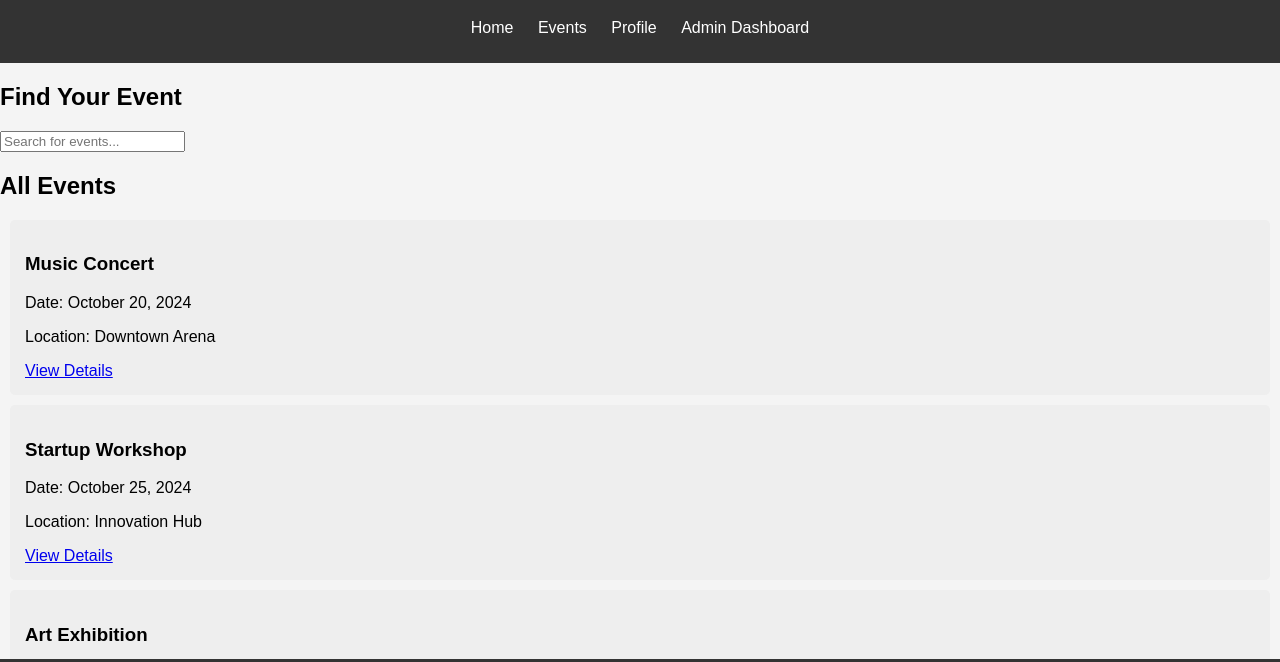
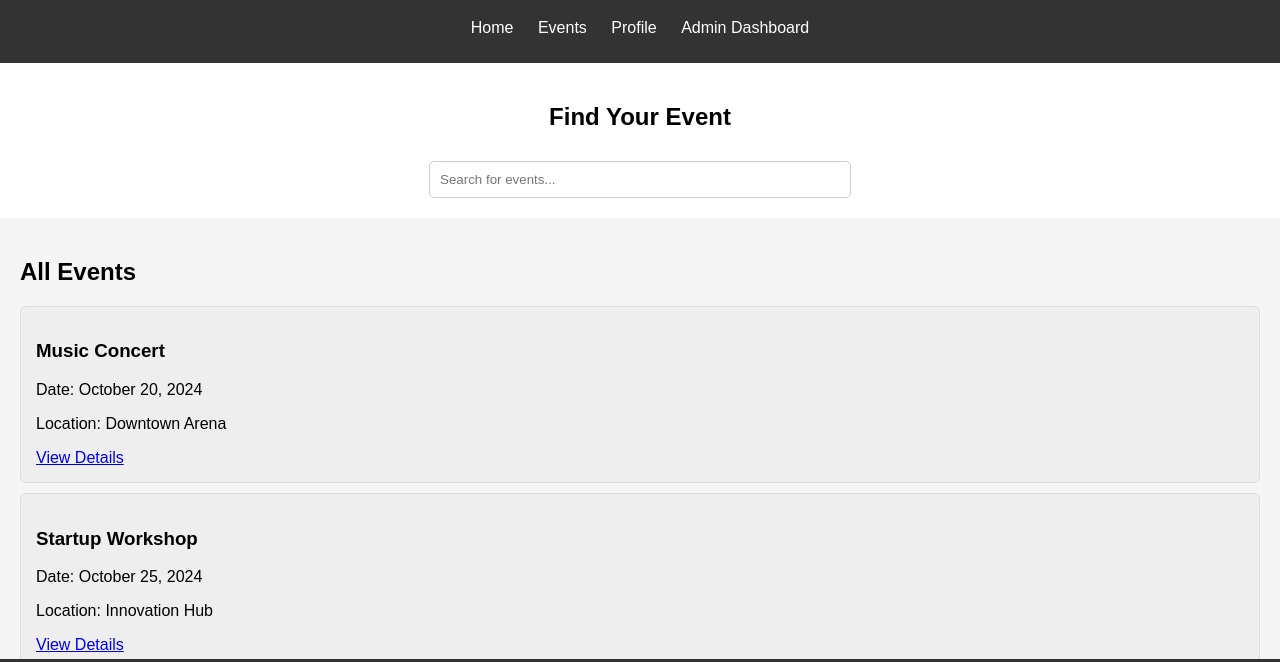
Before and after one commit to anguianoo/Event-management-web-app, a plain HTML site: page events.html in a window 1280 px wide. Shown: the part 71-733 px from the top of the page. Drawn offline with Linux system fonts and the light colour scheme.

Commit message:
Update styles.css

```diff
--- a/styles.css
+++ b/styles.css
@@ -67,3 +67,30 @@ footer {
     width: 100%;
     bottom: 0;
 }
+
+.event-list {
+    padding: 20px;
+}
+
+.event-card {
+    background-color: #eee;
+    margin: 10px 0;
+    padding: 15px;
+    border-radius: 5px;
+    border: 1px solid #ddd;
+}
+
+.event-search {
+    padding: 20px;
+    background-color: #fff;
+    text-align: center;
+}
+
+.event-search input {
+    padding: 10px;
+    width: 80%;
+    max-width: 400px;
+    margin-top: 10px;
+    border: 1px solid #ccc;
+    border-radius: 5px;
+}
```
